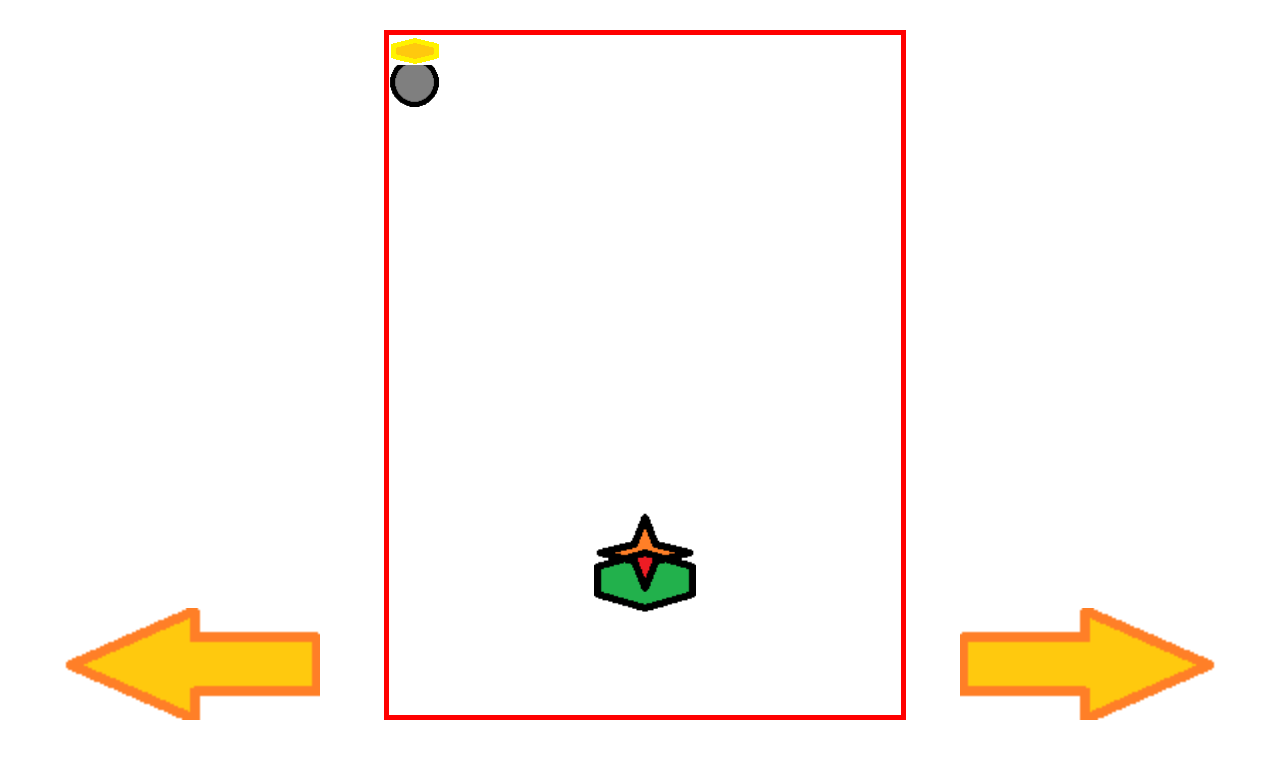
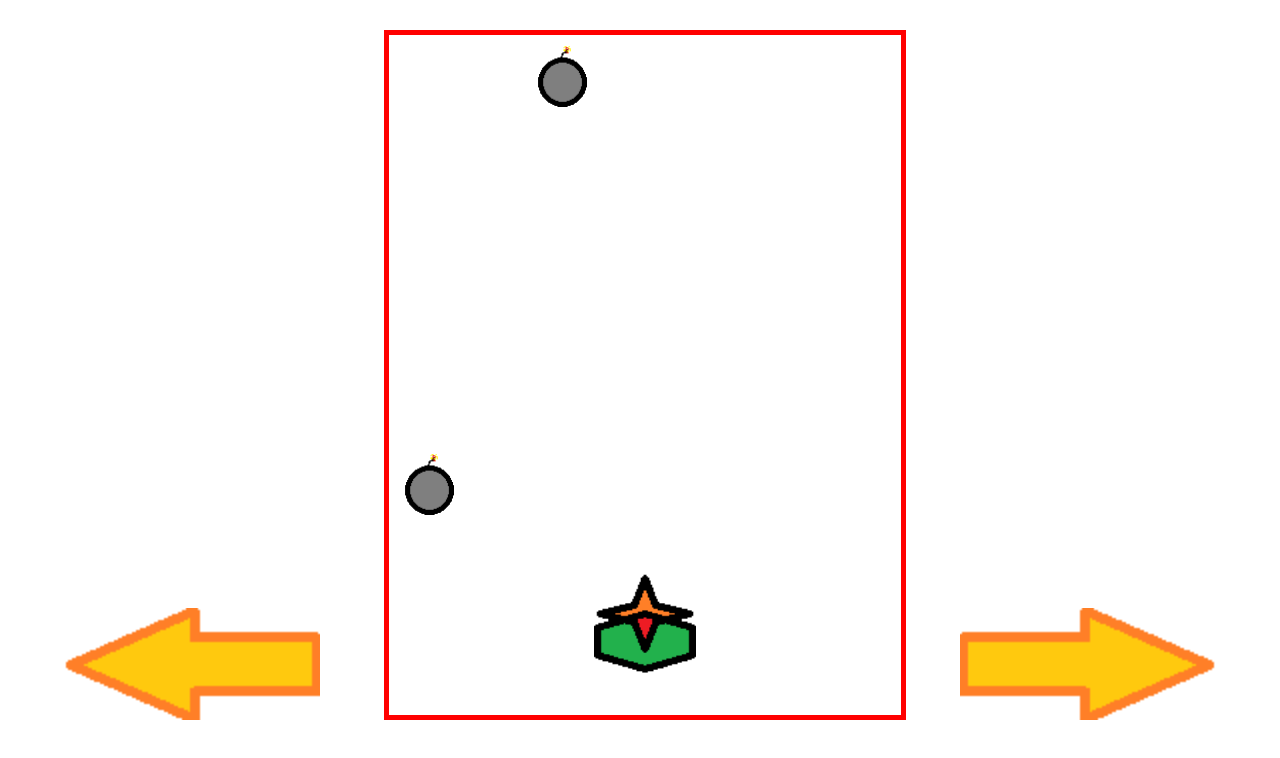
Before and after one commit to JWCodes/GoldCatcher, a plain HTML site: page index.html in a window 1280 px wide. Drawn offline with Linux system fonts and the light colour scheme.

Commit message:
Unlimited bombs falling and code cleaned with constables.

```diff
--- a/script.js
+++ b/script.js
@@ -1,79 +1,101 @@
-Message = { NoMessage : 0, GoRight : 1, GoLeft : 2 };
+PlayerCommand = { DontMove : 0, GoRight : 1, GoLeft : 2 };
 
-var message;
+var BORDER_LIMIT_PERC = 1;
+var REFRESH_RATE_MS = 42;
+var REFRESHES_BEETWEEN_BOMBS = 60;
+var BOMB_DIMENSION_PERC = 10;
+var PLAYER_WIDTH_PERC = 20;
+
+var playerCommand;
 var currentPlayerLeftPerc = 40;
+var loopRepeats = 1;
+var bombsLeft = [0,0,0,0,0];
+var bombsTop = [0,0,0,0,0];
+var activeBombs = [false, false, false, false, false];
 
 function Start()
 {
 	AddEventListeners();
-	setTimeout(function () { GenerateBomb(); }, 3000);
 	MainLoop();
 }
 
-function GenerateBomb()
+function GenerateBomb(bombId)
 {
-	setTimeout(function () { GenerateBomb(); }, 3000);
+	if (activeBombs[bombId] == false)
+	{
+		bombsTop[bombId] = 0;
+		bombsLeft[bombId] = Math.floor(Math.random() * (100 - BOMB_DIMENSION_PERC + (2 * BORDER_LIMIT_PERC))) + BORDER_LIMIT_PERC;
+		activeBombs[bombId] = true;
+		return true;
+	}
+	return false;
+}
 
-	var bomb1 = document.getElementById("bomb1");
-	var bomb2 = document.getElementById("bomb2");
-	var bomb3 = document.getElementById("bomb3");
-	var bomb4 = document.getElementById("bomb4");
-	var bomb5 = document.getElementById("bomb5");
+function ProccessFallingItem(bombId)
+{
+	if (activeBombs[bombId] == true)
+	{
+		bombsTop[bombId]++;
+		if (bombsTop[bombId] == 100 - (BOMB_DIMENSION_PERC + BORDER_LIMIT_PERC))
+			activeBombs[bombId] = false;
+	}
+}
 
-	if (bomb1.style.top == "1%")
-	{
-		bomb1.style.left = Math.floor(Math.random() * 101) + "%";
-		return;
-	}
-	else if (bomb2.style.top == "0%")
-	{
-		bomb2.style.left = Math.floor(Math.random() * 101) + "%";
-		return;
-	}
-	else if (bomb3.style.top == "0%")
-	{
-		bomb3.style.left = Math.floor(Math.random() * 101) + "%";
-		return;
-	}
-	else if (bomb4.style.top == "0%")
-	{
-		bomb4.style.left = Math.floor(Math.random() * 101) + "%";
-		return;
-	}
-	else if (bomb5.style.top == "0%")
-	{
-		bomb5.style.left = Math.floor(Math.random() * 101) + "%";
-		return;
-	}
+function SaveToCSS(bombId)
+{
+	var bomb = document.getElementById("bomb" + (bombId + 1));
+	bomb.style.top = bombsTop[bombId] + "%";
+	bomb.style.left = bombsLeft[bombId] + "%";
+	if ((activeBombs[bombId] == true))
+		bomb.style.display = "block";
+	else
+		bomb.style.display = "none";
 }
 
 function MainLoop()
 {
-	setTimeout(function () { MainLoop(); }, 42);
+	setTimeout(function () { MainLoop(); }, REFRESH_RATE_MS);
 
-	switch (message)
+	var bombGenerated = false;
+	for (var i = 0;i < 5;i++)
 	{
-		case Message.GoRight:
-			if (currentPlayerLeftPerc < 79)
+		if (!bombGenerated)
+			if (loopRepeats % REFRESHES_BEETWEEN_BOMBS == 0)
+				bombGenerated = GenerateBomb(i);
+
+		ProccessFallingItem(i);
+		SaveToCSS(i);
+	}
+
+	if (playerCommand == PlayerCommand.GoRight)
+	{
+		if (currentPlayerLeftPerc < 100 - (PLAYER_WIDTH_PERC + BORDER_LIMIT_PERC))
 				currentPlayerLeftPerc++;
-		break;
-		case Message.GoLeft:
-			if (currentPlayerLeftPerc > 1)
+	}
+	else if (playerCommand == PlayerCommand.GoLeft)
+	{
+			if (currentPlayerLeftPerc > BORDER_LIMIT_PERC)
 				currentPlayerLeftPerc--;
-		break;
 	}
 
 	document.getElementById("player").style.left = currentPlayerLeftPerc + "%";
+
+	loopRepeats++;
+}
+
+function isCollide(a, b)
+{
+    return !(((a.y + a.height) < (b.y)) || (a.y > (b.y + b.height)) || ((a.x + a.width) < b.x) || (a.x > (b.x + b.width)));
 }
 
 function AddEventListeners()
 {
-	document.getElementById("aRight").addEventListener("mousedown", function () { message = Message.GoRight; });
-	document.getElementById("aLeft").addEventListener("mousedown", function () { message = Message.GoLeft; });
+	document.getElementById("aRight").addEventListener("mousedown", function () { playerCommand = PlayerCommand.GoRight; });
+	document.getElementById("aLeft").addEventListener("mousedown", function () { playerCommand = PlayerCommand.GoLeft; });
 
-	document.getElementById("aRight").addEventListener("mouseup", function () { message = Message.NoMessage; });
-	document.getElementById("aLeft").addEventListener("mouseup", function () { message = Message.NoMessage; });
+	document.getElementById("aRight").addEventListener("mouseup", function () { playerCommand = PlayerCommand.DontMove; });
+	document.getElementById("aLeft").addEventListener("mouseup", function () { playerCommand = PlayerCommand.DontMove; });
 
-	document.getElementById("aRight").addEventListener("mouseout", function () { message = Message.NoMessage; });
-	document.getElementById("aLeft").addEventListener("mouseout", function () { message = Message.NoMessage; });
+	document.getElementById("aRight").addEventListener("mouseout", function () { playerCommand = PlayerCommand.DontMove; });
+	document.getElementById("aLeft").addEventListener("mouseout", function () { playerCommand = PlayerCommand.DontMove; });
 }
--- a/style.css
+++ b/style.css
@@ -13,6 +13,7 @@
 		top : 1%;
 		background-image : url("bomb.png");
 		background-repeat : no-repeat;
+		display : none;
 		background-size : 100%;
 		position : absolute; }
 
@@ -20,11 +21,12 @@
 		height : 5%;
 		background-image : url("gold.png");
 		background-repeat : no-repeat;
+		display : none;
 		background-size : 100%;
 		position : absolute; }
 
 #player { width : 20%;
-		  height : 25%;
+		  height : 16%;
 		  position : absolute;
 		  bottom : 5%;
 		  left : 40%;
```
